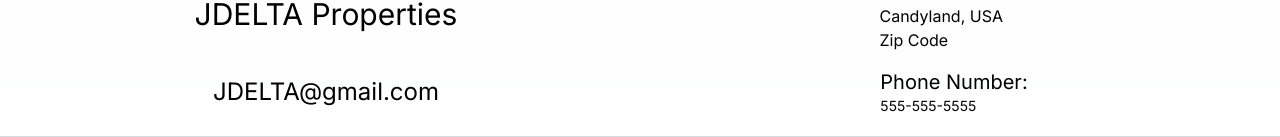
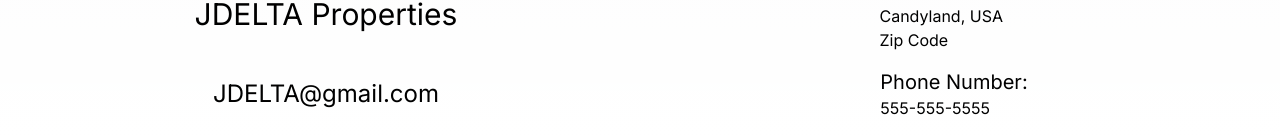
Before and after one commit to ChrisJo93/JdeltaProps, a Next.js app: page / in a window 1280 px wide. Shown: the part 3880-4017 px from the top of the page. Built offline with nearby package versions, Linux system fonts and the light colour scheme.

Commit message:
PR notes

```diff
--- a/src/components/Footer.tsx
+++ b/src/components/Footer.tsx
@@ -20,7 +20,7 @@ function Footer() {
       </Link>
       <div>
         <span className="text-xl">Phone Number:</span>
-        <p className="text-sm">555-555-5555</p>
+        <p className="text-md">555-555-5555</p>
       </div>
     </footer>
   )
```
